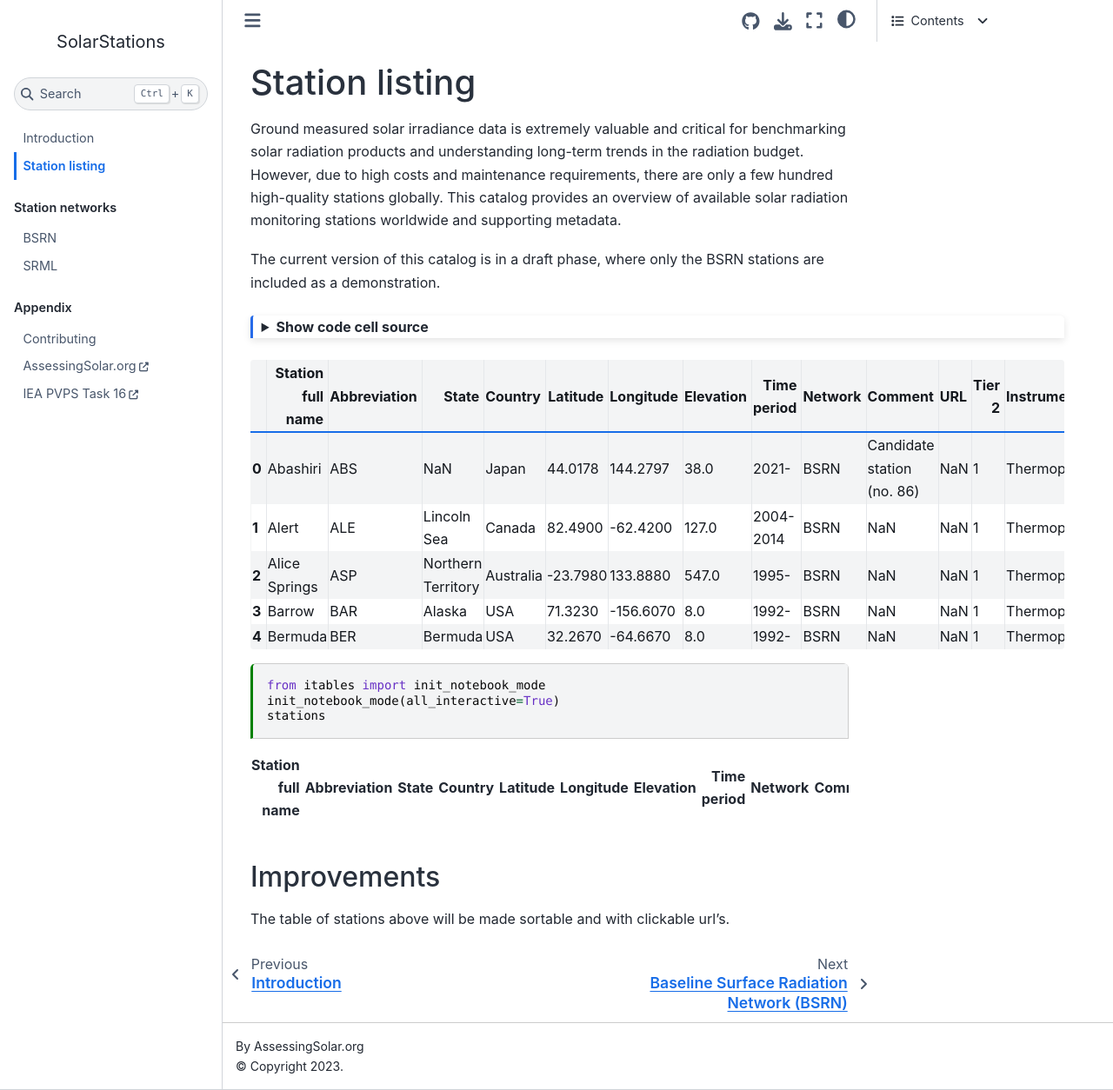
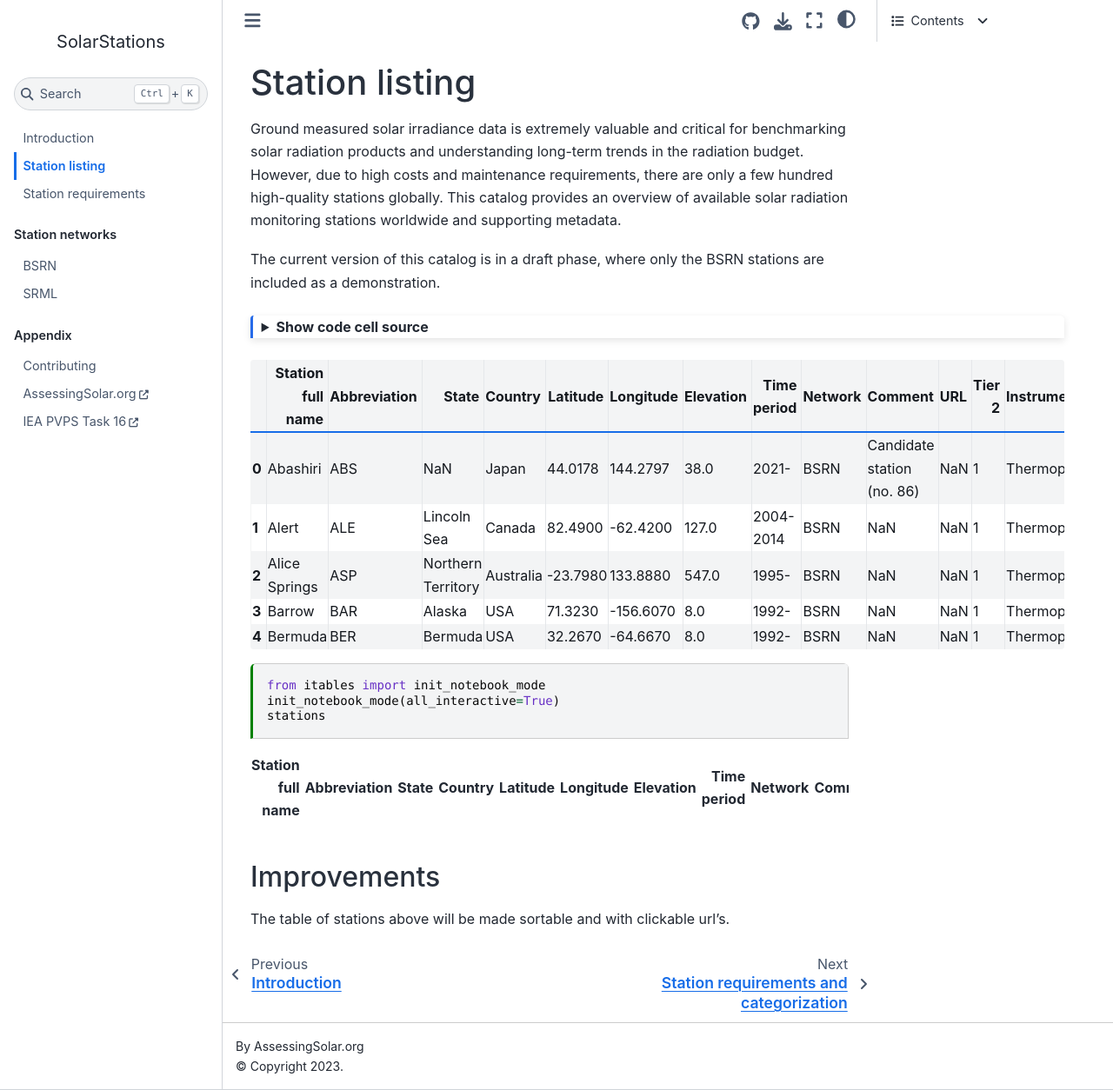
Before and after one commit to AssessingSolar/solarstations, a Jupyter Book: the page built from station_listing.ipynb, in a window 1280 px wide and 1254 px high. Shown: the whole window at 87% size. Built offline with Jupyter Book 1.0.4 settings and Sphinx 7.4.7 and the Sphinx Book theme 1.1.4, drawn with Linux system fonts in a browser that asks for light colours.

Commit message:
Add station_requirements.ipynb

```diff
--- a/_toc.yml
+++ b/_toc.yml
@@ -8,6 +8,8 @@ parts:
   - caption:
     chapters:
     - file: station_listing
+    - file: station_requirements
+      title: Station requirements
   - caption: Station networks
     chapters:
     - file: station_network_bsrn
```
Also changed, not shown: station_requirements.ipynb (added).
